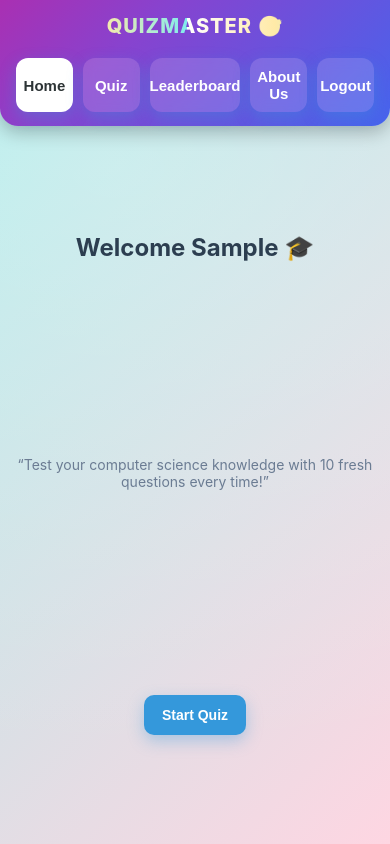
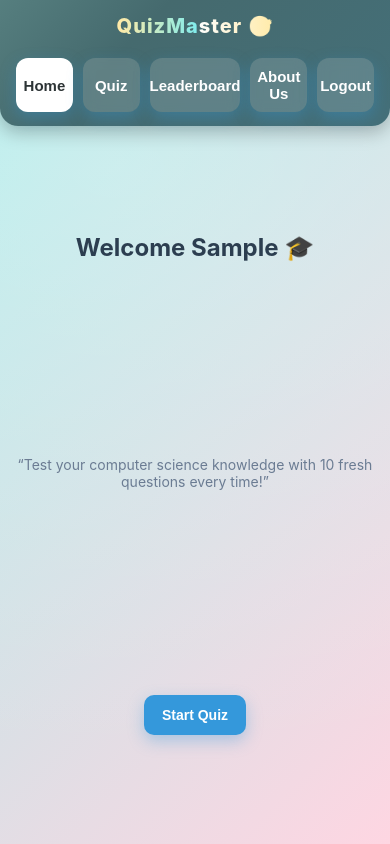
Before and after one commit to pranavtss/quizMaster, a React (Vite) app: page / in a window 390 px wide. Both pictures are taken after typing "Sample" into the empty fields and a click on the button "Continue". Built offline with nearby package versions, Linux system fonts and the light colour scheme.

Commit message:
changed css

```diff
--- a/src/index.css
+++ b/src/index.css
@@ -47,13 +47,16 @@ body {
   flex-wrap: wrap;
   gap: 10px;
   padding: 14px 22px;
-  background: var(--nav-desktop);
+  background: linear-gradient(135deg, #b3e4c2, #77a7a0, #456a6e, #44727e);
+  background-size: 300% 300%;
+  animation: navGradient 6s ease infinite;
   backdrop-filter: blur(6px);
   color: #fff;
   box-shadow: var(--shadow);
   z-index: 10;
   transition: background 0.3s ease;
 }
+
 
 .logo {
   font-weight: 800;
@@ -207,7 +210,7 @@ button:active,
 @media (max-width: 480px) {
   .navbar {
     padding: 14px 16px;
-    background: linear-gradient(135deg, #ff6a00, #ee0979, #8743cf, #2575fc);
+    background: linear-gradient(135deg, #b3e4c2, #77a7a0, #456a6e, #44727e);
     background-size: 300% 300%;
     animation: navGradient 8s ease infinite;
     border-radius: 0 0 18px 18px;
@@ -219,7 +222,6 @@ button:active,
   .logo {
     font-size: 20px;
     letter-spacing: 1px;
-    text-transform: uppercase;
     background: linear-gradient(90deg, #fff, #ffeaa7, #81ecec);
     -webkit-background-clip: text;
     background-clip: text;
```
